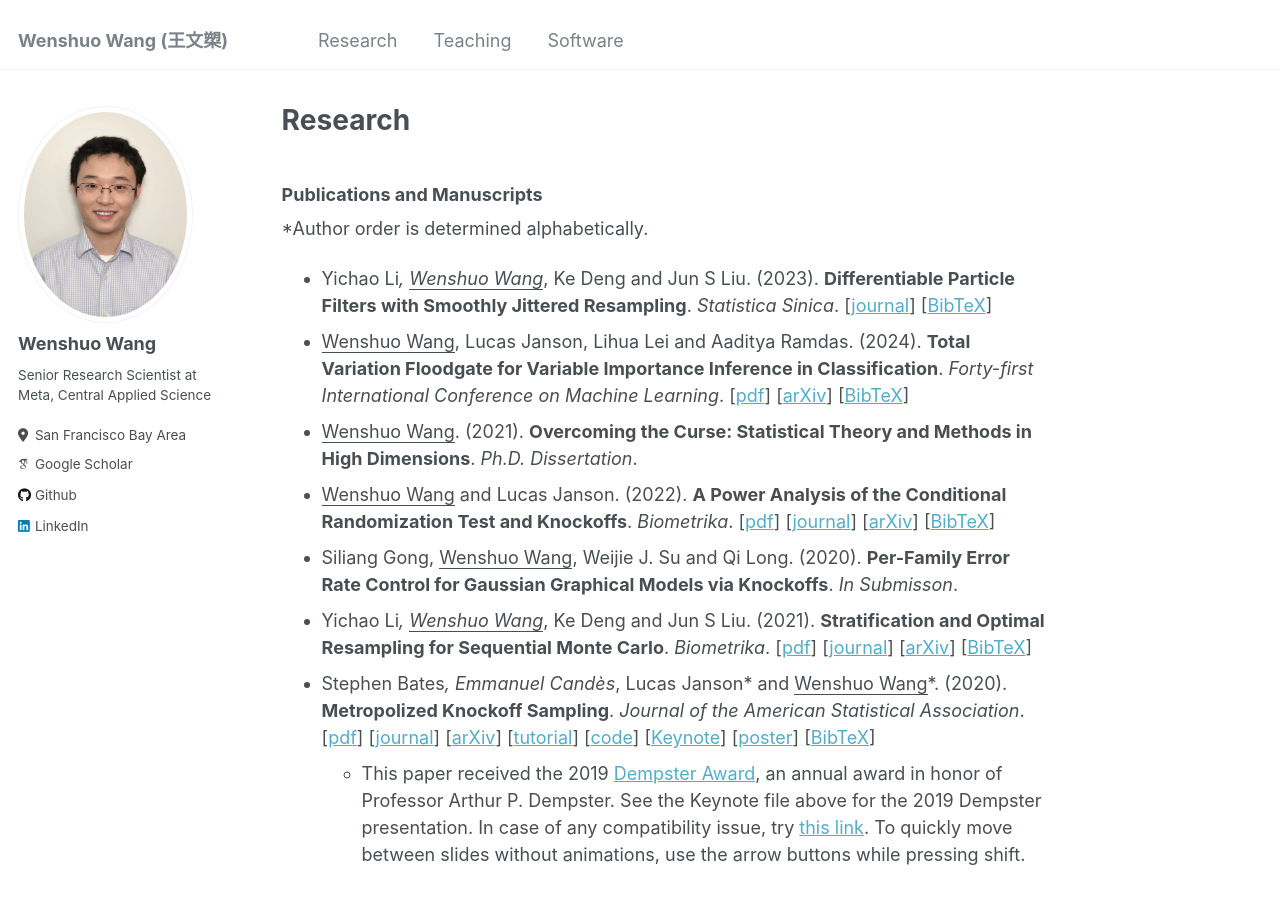
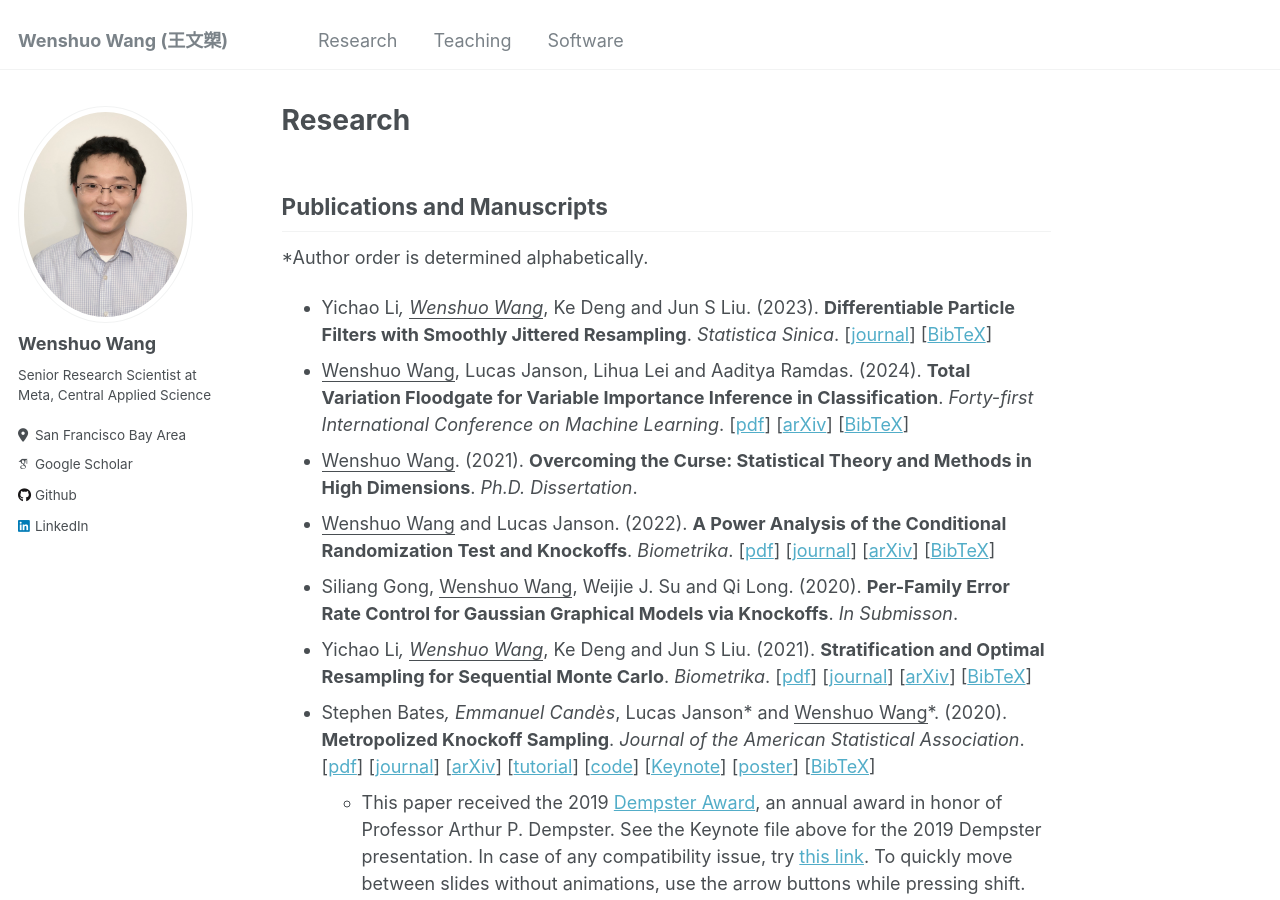
Before and after one commit to wenshuow/wenshuow.github.io, a Jekyll site: the page built from _pages/research.md, in a window 1280 px wide and 900 px high. Built offline with Jekyll 4.4.1, drawn with Linux system fonts in a browser that asks for light colours; some web fonts are replaced.

```diff
--- a/_pages/research.md
+++ b/_pages/research.md
@@ -4,7 +4,7 @@ title: "Research"
 author_profile: true
 ---
 
-### Publications and Manuscripts
+## Publications and Manuscripts
 *Author order is determined alphabetically.
 - Yichao Li*, <u>Wenshuo Wang</u>*, Ke Deng and Jun S Liu. (2023). <strong>Differentiable Particle Filters with Smoothly Jittered Resampling</strong>. <em>Statistica Sinica</em>. [<a href="https://www3.stat.sinica.edu.tw/ss_newpaper/SS-2022-0256_na.pdf" target="_blank">journal</a>] [<a href="./files/RRJ-LWDL-2023.html" target="_blank">BibTeX</a>]
 - <u>Wenshuo Wang</u>, Lucas Janson, Lihua Lei and Aaditya Ramdas. (2024). <strong>Total Variation Floodgate for Variable Importance Inference in Classification</strong>. <em>Forty-first International Conference on Machine Learning</em>. [<a href="./files/ETV_WJLR.pdf" target="_blank">pdf</a>] [<a href="https://arxiv.org/abs/2309.04002" target="_blank">arXiv</a>] [<a href="./files/ETV-WJLR-2023.html" target="_blank">BibTeX</a>]
@@ -15,12 +15,12 @@ author_profile: true
 - Stephen Bates*, Emmanuel Candès*, Lucas Janson* and <u>Wenshuo Wang</u>*. (2020). <strong>Metropolized Knockoff Sampling</strong>. <em>Journal of the American Statistical Association</em>. [<a href="./files/Metropolized_Knockoff_Sampling_BCJW.pdf" target="_blank">pdf</a>] [<a href="https://www.tandfonline.com/doi/full/10.1080/01621459.2020.1729163" target="_blank">journal</a>] [<a href="https://arxiv.org/abs/1903.00434" target="_blank">arXiv</a>] [<a href="https://web.stanford.edu/group/candes/metro/" target="_blank">tutorial</a>] [<a href="https://github.com/wenshuow/metro" target="_blank">code</a>] [<a href="./files/MKS_Dempster_2019.key" target="_blank">Keynote</a>] [<a href="./files/MKS_NESS_2019_Poster.pdf" target="_blank">poster</a>] [<a href="./files/MKS-BCJW-2020.html" target="_blank">BibTeX</a>]
 	- This paper received the 2019 <a href="https://statistics.fas.harvard.edu/dempster-award" target="_blank">Dempster Award</a>, an annual award in honor of Professor Arthur P. Dempster. See the Keynote file above for the 2019 Dempster presentation. In case of any compatibility issue, try <a href="./files/MKS_Dempster_2019/index.html" target="_blank">this link</a>. To quickly move between slides without animations, use the arrow buttons while pressing shift.
 
-### Talks
+## Talks
 - <em>A Power Analysis of the Conditional Randomization Test and Knockoffs</em>. <a href="https://www.worldsymposium2020.org/" target="_blank">Bernoulli-IMS One World Symposium</a>, August 2020
 - <em>Stratification and Optimal Resampling for Sequential Monte Carlo</em>. <a href="https://ww2.amstat.org/meetings/jsm/2020/" target="_blank">Joint Statistical Meetings (JSM)</a>, August 2020
 - <em>Metropolized Knockoff Sampling</em>. <a href="https://statistics.fas.harvard.edu/event/2019-dempster-prize-and-colloquium" target="_blank">Dempster Prize Colloquium</a>, November 2019
 - <em>Metropolized Knockoff Sampling</em>. <a href="https://ww2.amstat.org/meetings/jsm/2019/" target="_blank">Joint Statistical Meetings (JSM)</a>, July 2019
 - <em>Challenges in High-Dimensional Variable Selection</em>. <a href="https://www.broadinstitute.org/scientific-community/science/mia/models-inference-algorithms" target="_blank">Models, Inference & Algorithms (MIA)</a> Seminar at the <a href="https://www.broadinstitute.org/" target="_blank">Broad Institute</a>, December 2018
 
-### Posters
+## Posters
 - <em>Metropolized Knockoff Sampling</em>. <a href="https://symposium.nestat.org/" target="_blank">New England Statistics Symposium (NESS)</a>, May 2019
```
